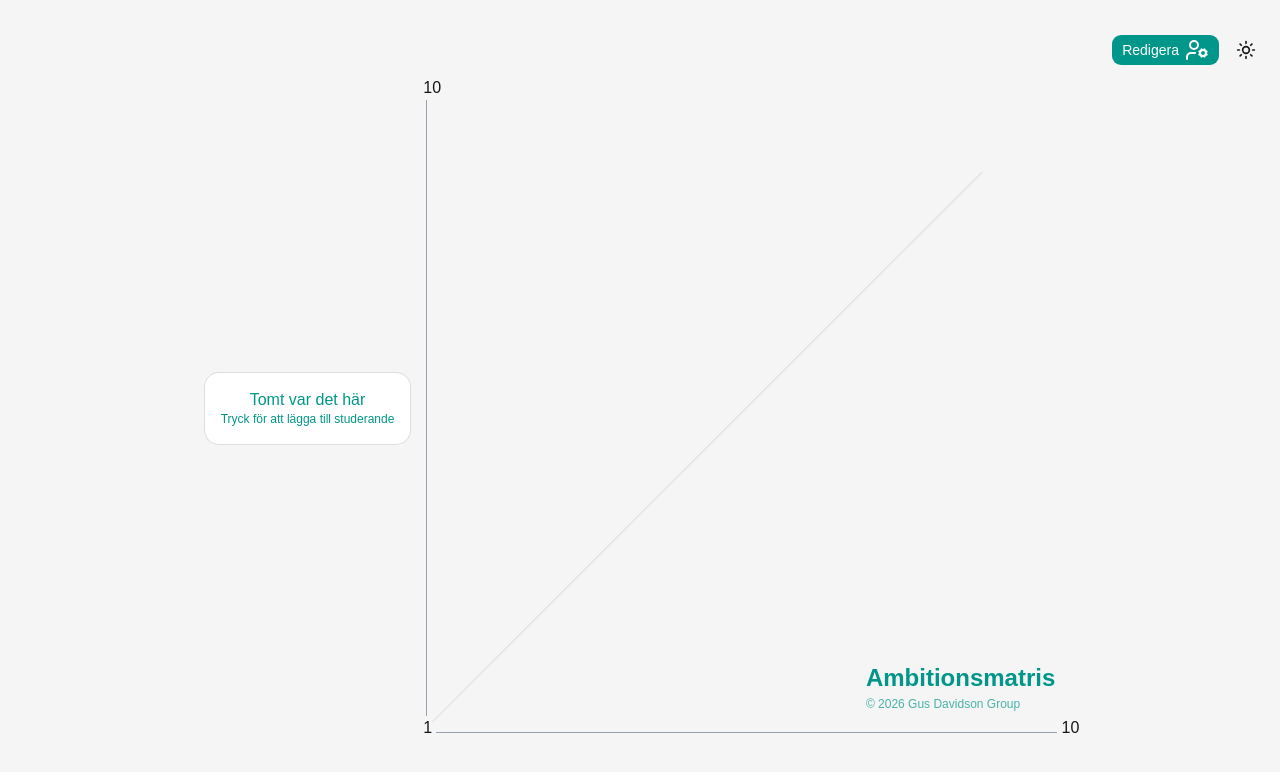
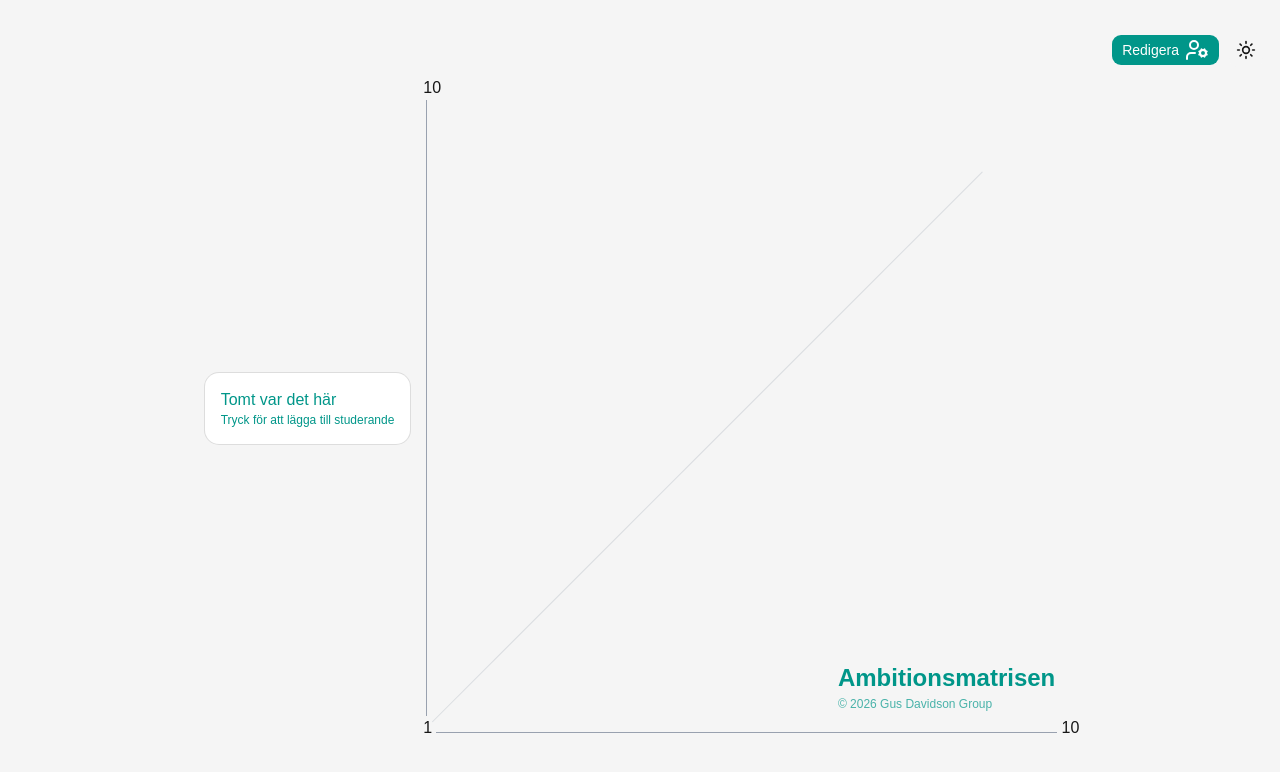
Before and after one commit to 200backflips/ambition-matrix, a React (Vite) app: page / in a window 1280 px wide. Shown: the top 772 px of the page. Built offline with nearby package versions, Linux system fonts and the light colour scheme.

Commit message:
open with search param

```diff
--- a/src/components/edit-students.tsx
+++ b/src/components/edit-students.tsx
@@ -41,10 +41,11 @@ const formSchema = z.object({
 const timestampNow = Date.now();
 
 interface Props {
-  children: React.ReactNode;
+  open: boolean;
+  onOpenChange: (open: boolean) => void;
 }
 
-export default function EditStudents({ children }: Props) {
+export default function EditStudents({ open, onOpenChange }: Props) {
   const title = "Lägg till studerande";
   const { studentsPositions, addStudent, removeStudent } = useStudents();
 
@@ -73,8 +74,7 @@ export default function EditStudents({ children }: Props) {
   }
 
   return (
-    <Dialog>
-      <DialogTrigger asChild>{children}</DialogTrigger>
+    <Dialog open={open} onOpenChange={onOpenChange}>
       <DialogDescription className="sr-only">{title}</DialogDescription>
       <DialogContent>
         <DialogHeader>
--- a/src/components/matrix.tsx
+++ b/src/components/matrix.tsx
@@ -7,7 +7,7 @@ import {
   TooltipTrigger,
 } from "@/components/ui/tooltip";
 import { Card, CardContent } from "./ui/card";
-import EditStudents from "./edit-students";
+import { Link } from "@tanstack/react-router";
 
 interface StackedProps {
   index: number;
@@ -62,15 +62,14 @@ export default function DarkMatrix() {
               </div>
             ))}
             {positionArray.length === 0 && (
-              <EditStudents>
-                <button
-                  className="text-teal-600 cursor-pointer"
-                  onClick={() => {}}
-                >
-                  <h4>Tomt var det här</h4>
-                  <p className="text-xs">Tryck för att lägga till studerande</p>
-                </button>
-              </EditStudents>
+              <Link
+                className="text-teal-600 cursor-pointer"
+                to="/"
+                search={{ edit: true }}
+              >
+                <h4>Tomt var det här</h4>
+                <p className="text-xs">Tryck för att lägga till studerande</p>
+              </Link>
             )}
           </CardContent>
         </Card>
@@ -150,7 +149,7 @@ export default function DarkMatrix() {
             })}
             <div className="absolute -bottom-26 left-70 w-0.25 h-[120%] bg-gray-400/30 rotate-45" />
             <div className="absolute bottom-5 right-5">
-              <h2 className="font-semibold text-teal-600">Ambitionsmatris</h2>
+              <h2 className="font-semibold text-teal-600">Ambitionsmatrisen</h2>
               <p className="text-teal-600/70 text-xs">
                 © 2026 Gus Davidson Group
               </p>
--- a/src/routes/index.tsx
+++ b/src/routes/index.tsx
@@ -1,7 +1,7 @@
 import EditStudents from "#/components/edit-students";
 import Matrix from "#/components/matrix";
-import { Button } from "#/components/ui/button";
-import { createFileRoute } from "@tanstack/react-router";
+import { Button, buttonVariants } from "#/components/ui/button";
+import { createFileRoute, Link } from "@tanstack/react-router";
 import { MoonIcon, SunIcon, UserCogIcon } from "lucide-react";
 import { useState } from "react";
 
@@ -11,17 +11,29 @@ const isDarkMode = window.matchMedia("(prefers-color-scheme: dark)").matches;
 
 function App() {
   const [theme, setTheme] = useState(isDarkMode ? "dark" : "light");
+  const search = Route.useSearch();
+  const edit = "edit" in search;
+  const navigate = Route.useNavigate();
 
   return (
+    <>
+      <EditStudents
+        open={edit}
+        onOpenChange={() => {
+          navigate({ to: "/" });
+        }}
+      />
       <div className="h-screen flex flex-col px-4 py-8 bg-secondary">
         <header className="w-full flex justify-end items-center gap-2 mb-4">
           <div className="flex items-center gap-2">
-          <EditStudents>
-            <Button variant="aluna">
+            <Link
+              className={buttonVariants({ variant: "aluna" })}
+              to="/"
+              search={{ edit: true }}
+            >
               Redigera
               <UserCogIcon className="size-6" />
-            </Button>
-          </EditStudents>
+            </Link>
             <Button
               variant="secondary"
               size="icon-lg"
@@ -40,5 +52,6 @@ function App() {
         </header>
         <Matrix />
       </div>
+    </>
   );
 }
```
Lines whose indentation alone changed are shown as unchanged.
